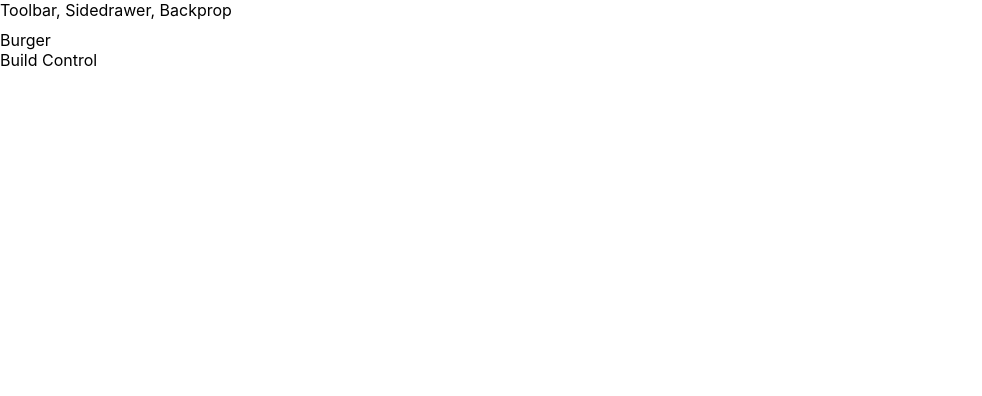
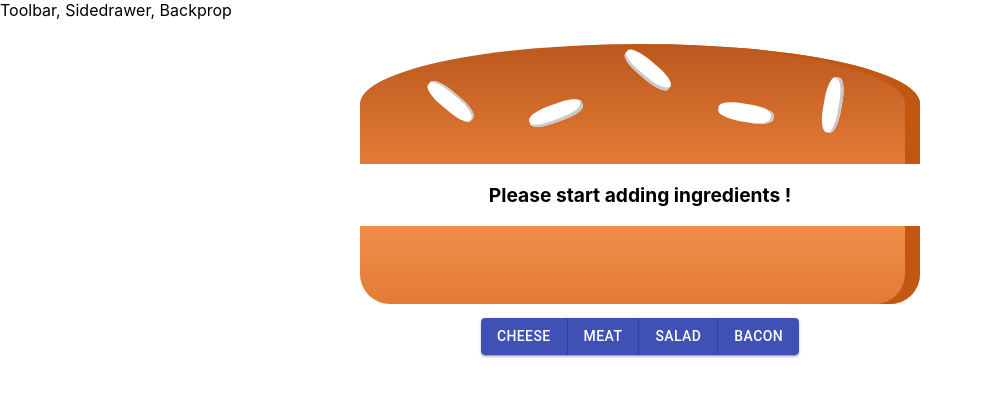
Before and after one commit to macabdul9/burger-builder, a React app: page / in a window 1280 px wide. Shown: the top 396 px of the page, without its empty margins (0-982 px from the left). Built offline with nearby package versions, Linux system fonts and the light colour scheme.

Commit message:
add files via terminal

```diff
--- a/config/webpack.config.js
+++ b/config/webpack.config.js
@@ -88,11 +88,7 @@
       },
       {
         loader: require.resolve('css-loader'),
-        options: {
-          importLoaders: 1,
-          modules: true,
-          localIdentName: "[name]__[local]___[hash:base64:5]"
-        },
+        options: cssOptions,
       },
       {
         // Options for PostCSS as we reference these options twice
--- a/package.json
+++ b/package.json
@@ -4,6 +4,7 @@
   "private": true,
   "dependencies": {
     "@babel/core": "7.8.4",
+    "@material-ui/core": "^4.9.1",
     "@svgr/webpack": "4.3.3",
     "@testing-library/jest-dom": "^4.2.4",
     "@testing-library/react": "^9.4.0",
@@ -44,6 +45,7 @@
     "postcss-normalize": "8.0.1",
     "postcss-preset-env": "6.7.0",
     "postcss-safe-parser": "4.0.1",
+    "prop-types": "^15.7.2",
     "react": "^16.12.0",
     "react-app-polyfill": "^1.0.6",
     "react-dev-utils": "^10.1.0",
--- a/src/components/Burger/Burger.js
+++ b/src/components/Burger/Burger.js
@@ -0,0 +1,38 @@
+import React from 'react';
+import BurgerIngredient from './BurgerIngredient/BurgerIngredient';
+import classes from './Burger.module.css';
+import Button from '@material-ui/core/Button';
+import ButtonGroup from '@material-ui/core/ButtonGroup';
+
+const burger = (props) => {
+
+    let transformedIngredients = Object.keys(props.ingredients)
+    .map(igKey =>{
+        return [...Array(props.ingredients[igKey])].map((_, i) =>{
+            return <BurgerIngredient key={igKey + i} type={igKey}/>
+        });
+    }).reduce((arr, el)=>{
+        return arr.concat(el)
+    }, []);
+    if(transformedIngredients.length==0){
+        transformedIngredients = <p>Please start adding ingredients !</p>
+    }
+    console.log(transformedIngredients)
+    return(
+        <div className={classes.Burger}>
+            <BurgerIngredient type='bread-top'/>
+            {transformedIngredients}
+            <BurgerIngredient type='bread-bottom'/>
+            {/* <h1>Add Ingredients</h1> */}
+            <ButtonGroup name = 'Cheese' variant="contained" color="primary" aria-label="contained primary button group">
+                <Button onClick={props.addCheese}>Cheese</Button>
+                <Button onClick={props.addMeat}>Meat</Button>
+                <Button onClick={props.addSalad}>Salad</Button>
+                <Button onClick={props.addBacon}>Bacon</Button>
+            </ButtonGroup>
+
+        </div>
+    )
+};
+
+export default burger;
--- /dev/null
+++ b/src/components/Burger/Burger.module.css
@@ -0,0 +1,28 @@
+.Burger {
+    width: 100%;
+    margin: auto;
+    height: 200px;
+    overflow: auto;
+    text-align: center;
+    font-weight: bold;
+    font-size: 1.2rem;
+}
+
+@media(min-width:500px) and (min-height:400px){
+    .Burger{
+        width: 350px;
+        height: 300px;
+    }
+}
+@media(min-width:500px) and (min-height:401px){
+    .Burger{
+        width: 450px;
+        height: 400px;
+    }
+}
+@media(min-width:1000px) and (min-height:700px){
+    .Burger{
+        width: 700px;
+        height: 600px;
+    }
+}
--- a/src/components/Burger/BurgerIngredient/BurgerIngredient.js
+++ b/src/components/Burger/BurgerIngredient/BurgerIngredient.js
@@ -1,6 +1,45 @@
 import React from 'react';
+import classes from './BurgerIngredient.module.css';
+import PropTypes from 'prop-types';
 
-const burgerIngredient = (props) => {
+class BurgerIngredient extends React.Component{
 
+    render(){
+        let ingredient = null;
+        switch (this.props.type) {
+            case ('bread-top'):
+                ingredient = (
+                    <div className={classes.BreadTop}>
+                        <div className={classes.Seeds1}></div>
+                        <div className={classes.Seeds2}></div>
+                    </div>
+                );
+                break;
+            case ('meat'):
+                ingredient = <div className={classes.Meat}></div>;
+                break;
+            case ('cheese'):
+                ingredient = <div className={classes.Cheese}> </div>;
+                break;
+            case ('salad'):
+                ingredient = <div className={classes.Salad}></div>;
+                break;
+            case ('bacon'):
+                ingredient = <div className={classes.Bacon}> </div>;
+                break;
+            case ('bread-bottom'):
+                ingredient = <div className={classes.BreadBottom}> </div>;
+                break;
+            default:
+                ingredient=null;
+                break;
+        }
+        return ingredient;
+    }
 };
-export default burgerIngredient;
+
+// props type validation
+BurgerIngredient.propTypes={
+    type:PropTypes.string.isRequired
+}
+export default BurgerIngredient;
--- a/src/containers/BurgerBuilder/BurgerBuilder.js
+++ b/src/containers/BurgerBuilder/BurgerBuilder.js
@@ -1,13 +1,57 @@
 import React from 'react';
-import Aux from '../../hoc/Auxiliary'
+import Aux from '../../hoc/Auxiliary';
+import Burger from '../../components/Burger/Burger';
+import Button from '@material-ui/core/Button';
+import ButtonGroup from '@material-ui/core/ButtonGroup';
 
 class BurgerBuilder extends React.Component{
 
+    state={
+        ingredients:{
+            cheese:0,
+            meat:0,
+            salad:0,
+            bacon:0,
+        }
+    }
+
+    addCheese = () =>{
+        const ingredients = this.state.ingredients;
+        ingredients['cheese'] = ingredients['cheese'] + 1
+        this.setState({ingredients:ingredients})
+    }
+
+    addMeat = () =>{
+        const ingredients = this.state.ingredients;
+        ingredients['meat'] = ingredients['meat'] + 1
+        this.setState({ingredients:ingredients})
+    }
+
+    addSalad = () =>{
+        const ingredients = this.state.ingredients;
+        ingredients['salad'] = ingredients['salad'] + 1
+        this.setState({ingredients:ingredients})
+    }
+
+    addBacon = () =>{
+        const ingredients = this.state.ingredients;
+        ingredients['bacon'] = ingredients['bacon'] + 1
+        this.setState({ingredients:ingredients})
+    }
+
     render(){
+        const style = {
+            align:'center'
+        }
         return(
             <Aux>
-                <div>Burger</div>
-                <div>Build Control</div>
+                <Burger
+                    ingredients={this.state.ingredients}
+                    addCheese={this.addCheese}
+                    addMeat={this.addMeat}
+                    addSalad={this.addSalad}
+                    addBacon={this.addBacon}
+                />
             </Aux>
         )
     };
```
Also changed, not shown: 1 other file (tests, documents, lock files or other folders).
